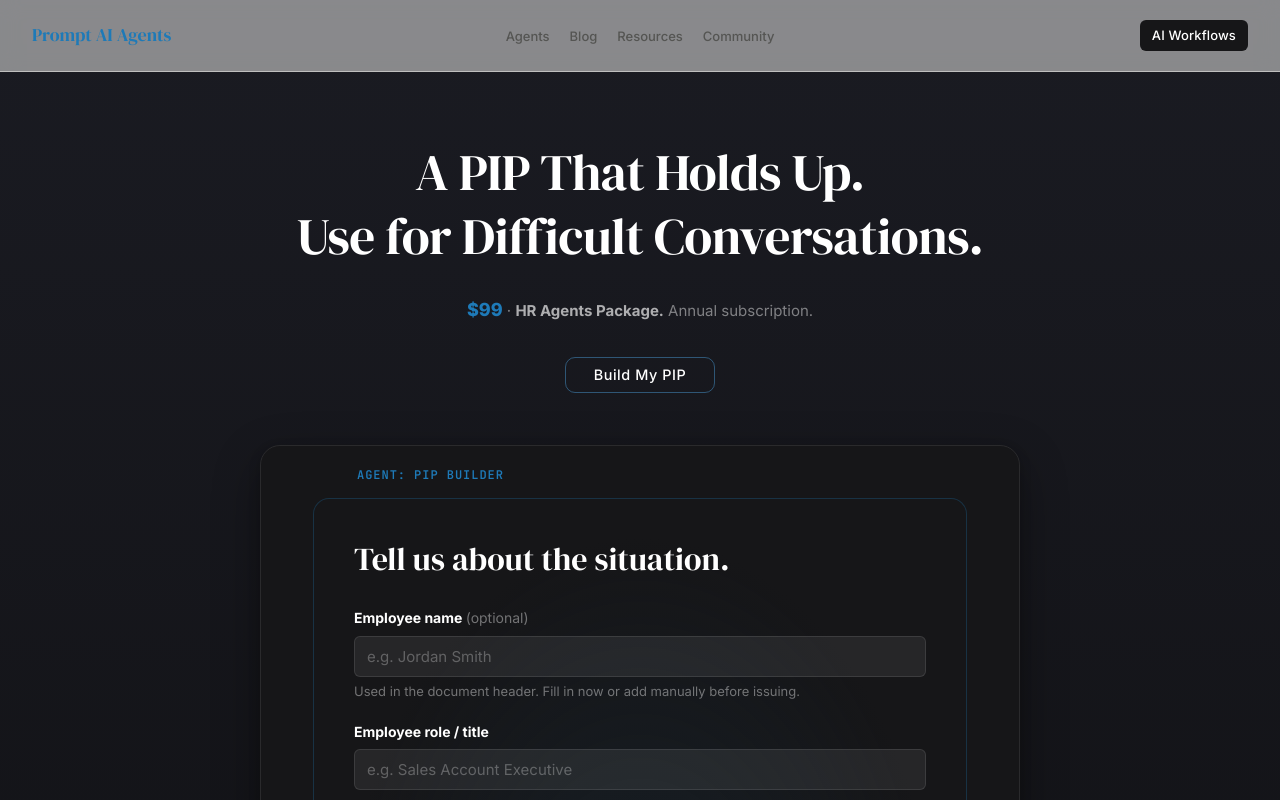
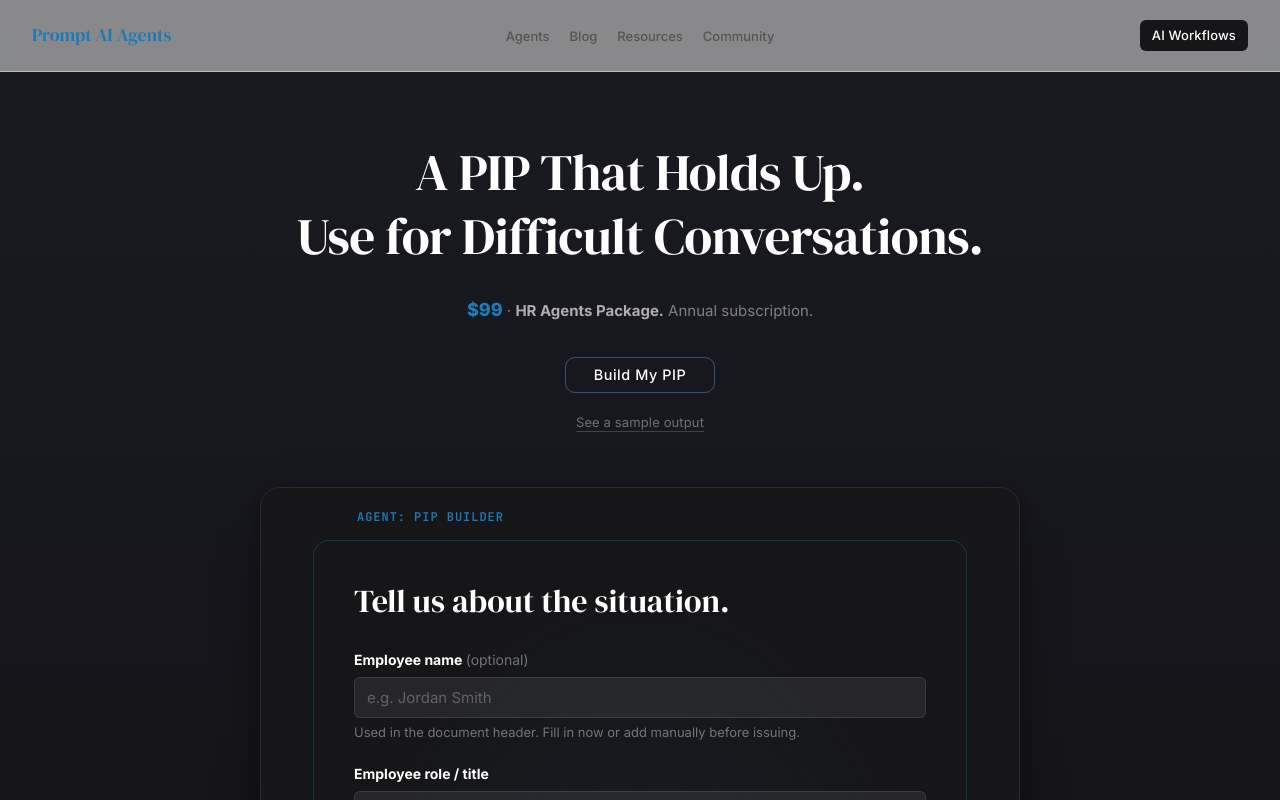
Before and after one commit to coolcalvin457-tech/agent-timesaver-nextjs, a Next.js app: page /pip-builder in a window 1280 px wide. Shown: the top 800 px of the page. Built offline with nearby package versions, Linux system fonts and the light colour scheme.

Commit message:
Add sample output PDF and see a sample link to PIP Builder hero

```diff
--- a/app/pip-builder/page.tsx
+++ b/app/pip-builder/page.tsx
@@ -70,6 +70,24 @@ export default function PIPBuilderPage({
             >
               Build My PIP
             </a>
+
+            <p style={{ marginTop: "16px" }}>
+              <a
+                href="/samples/pip-sample-output.pdf"
+                target="_blank"
+                rel="noopener noreferrer"
+                style={{
+                  fontSize: "0.8125rem",
+                  color: "rgba(255,255,255,0.38)",
+                  textDecoration: "none",
+                  borderBottom: "1px solid rgba(255,255,255,0.18)",
+                  paddingBottom: "1px",
+                  letterSpacing: "0.01em",
+                }}
+              >
+                See a sample output
+              </a>
+            </p>
           </div>
         </section>
 
```
Also changed, not shown: 1 other file (tests, documents, lock files or other folders).
